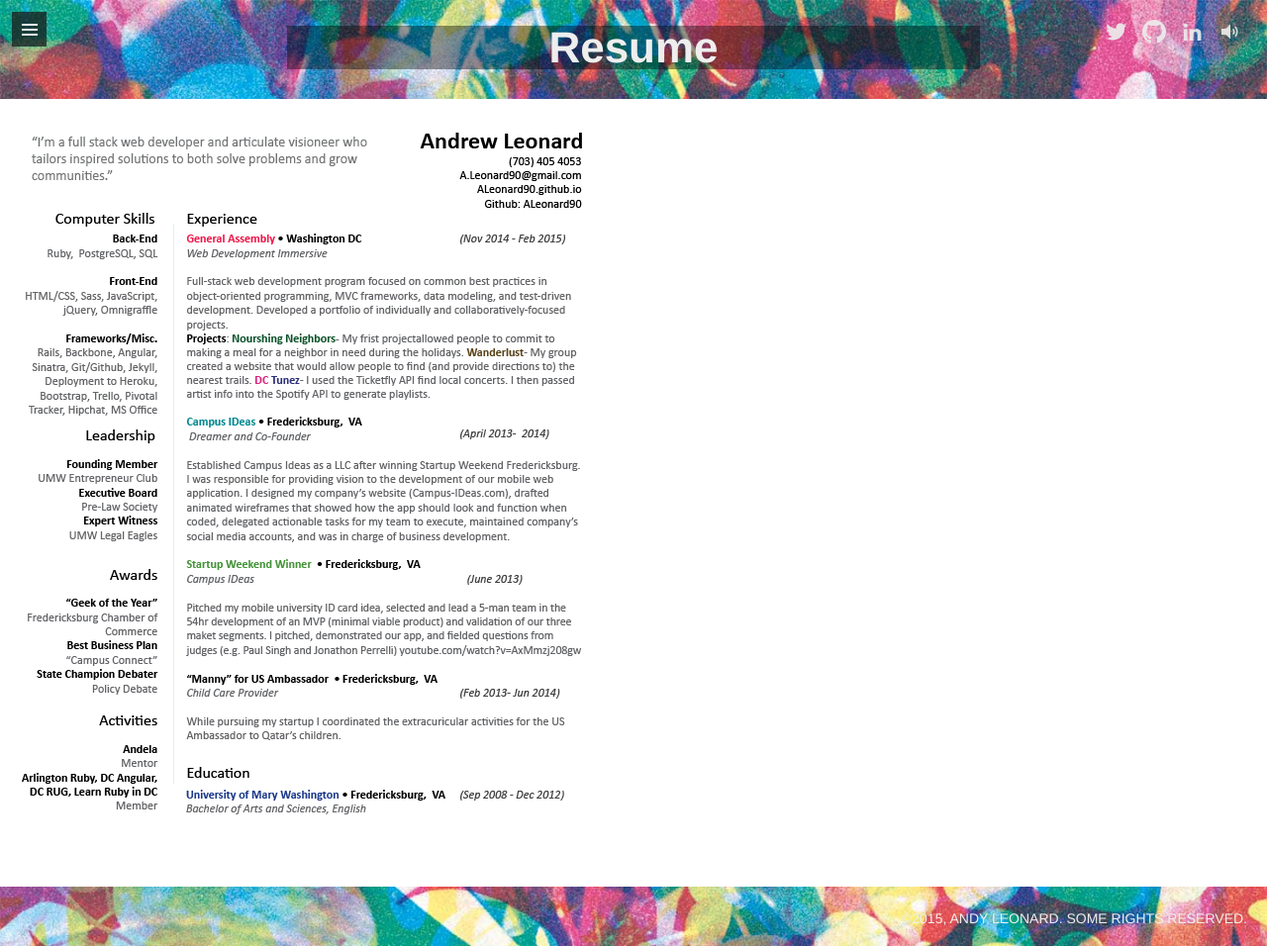
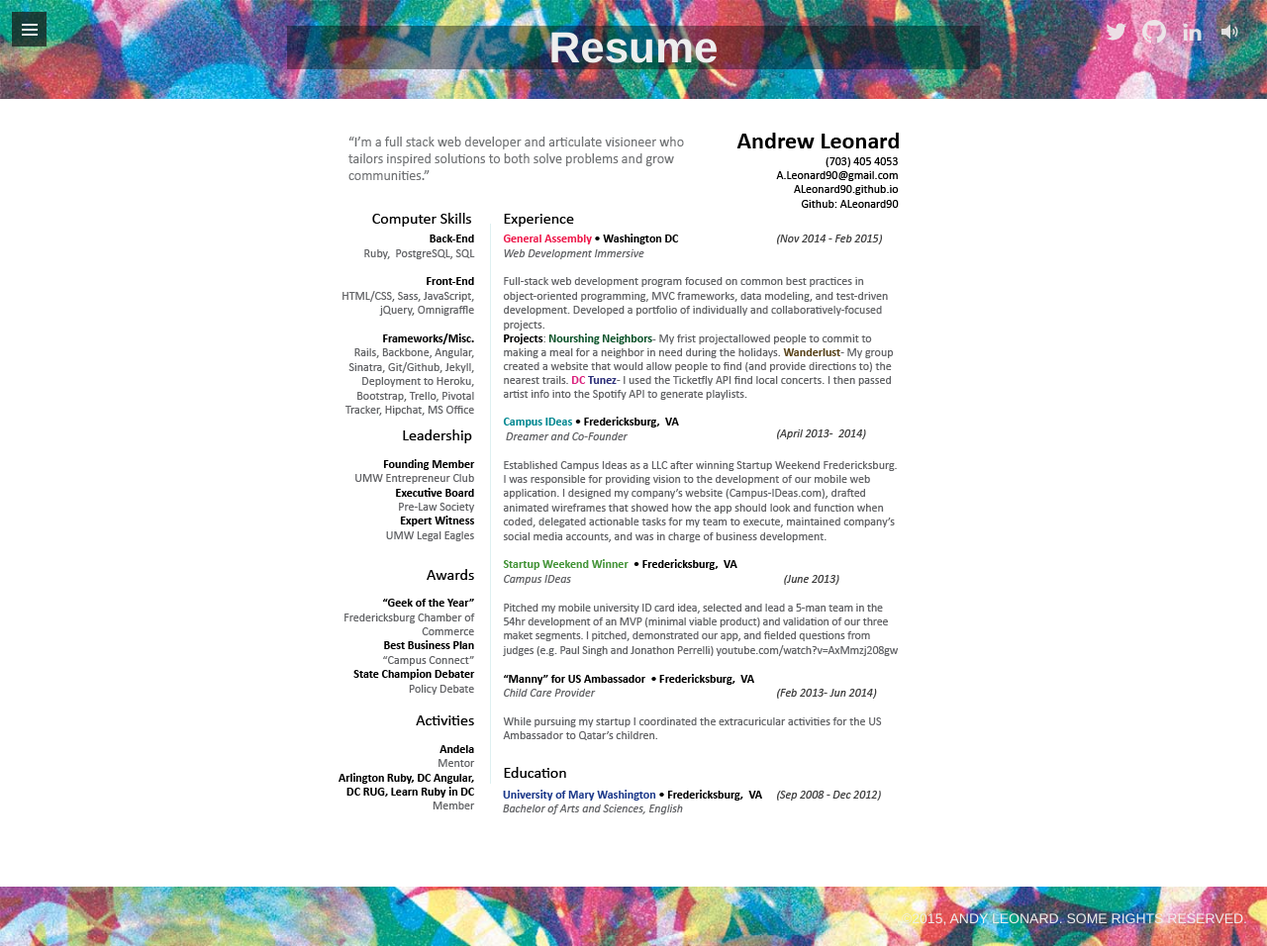
Before and after one commit to ALeonard90/ALeonard90.github.io, a Jekyll site: the page built from resume.md, in a window 1280 px wide. Shown: the whole page at 99% size. Built offline with Jekyll 4.4.1, drawn with Linux system fonts in a browser that asks for light colours; nearby versions of some CDN libraries; some web fonts are replaced.

Commit message:
removed resume div

```diff
--- a/assets/css/default.css
+++ b/assets/css/default.css
@@ -568,8 +568,8 @@
 
 #resume-img{
 	display: block;
-	margin-right: auto;
-	margin-left: auto;
+	margin-right: 25%;
+	margin-left: 25%;
 }
 
 .fa.fa-chevron-right {
--- a/resume.md
+++ b/resume.md
@@ -3,6 +3,9 @@
 title: Resume
 permalink: resume/
 ---
-<div id="resume">
-<div id="resume-img"><a href="../assets/images/resume.png" target="_blank"><img src="/assets/images/resume.png" alt="resume" /></a>
+
+<div id="resume-img">
+	<a href="../assets/images/resume.png" target="_blank">
+		<img src="/assets/images/resume.png" alt="resume" />
+	</a>
 </div>
```
